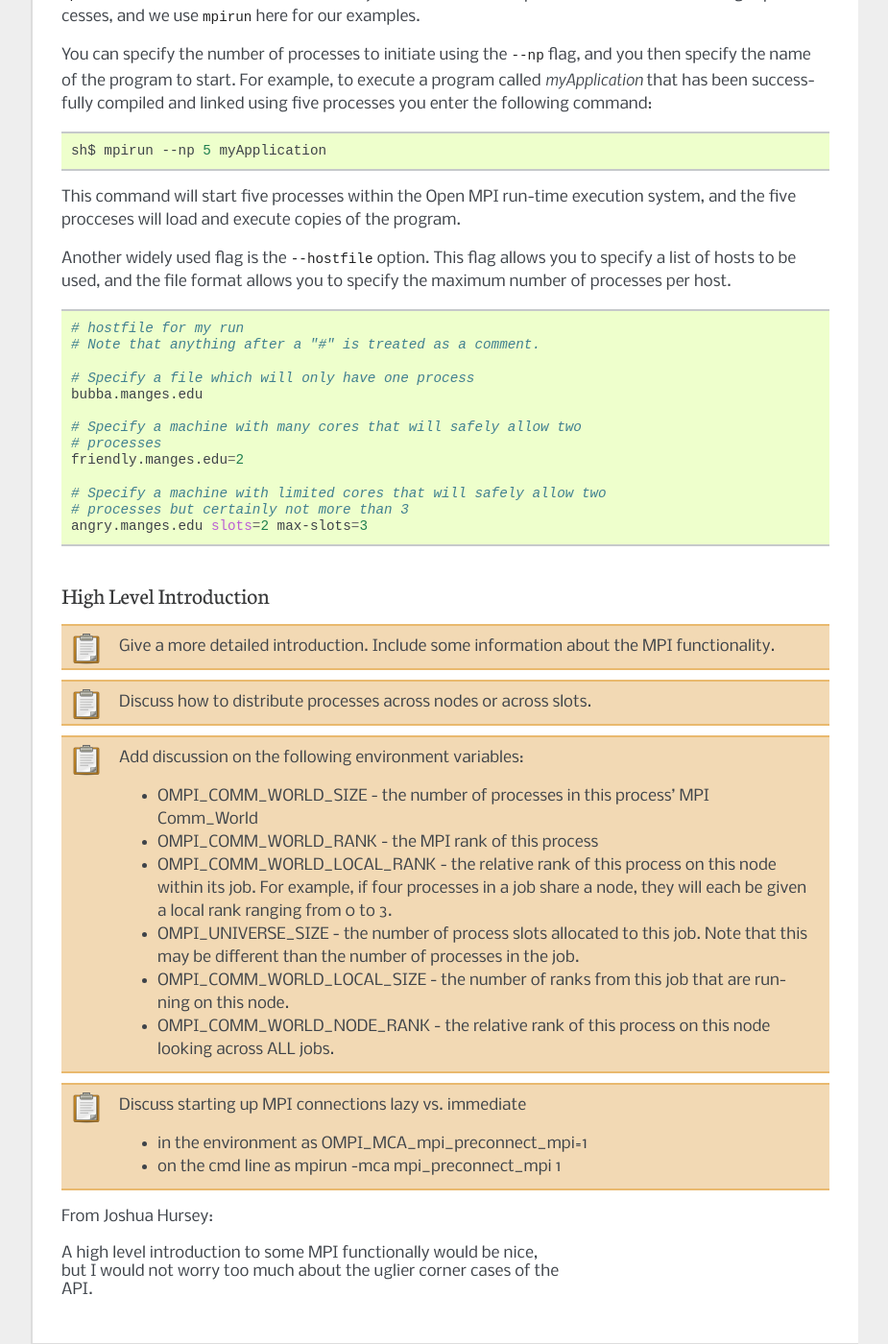
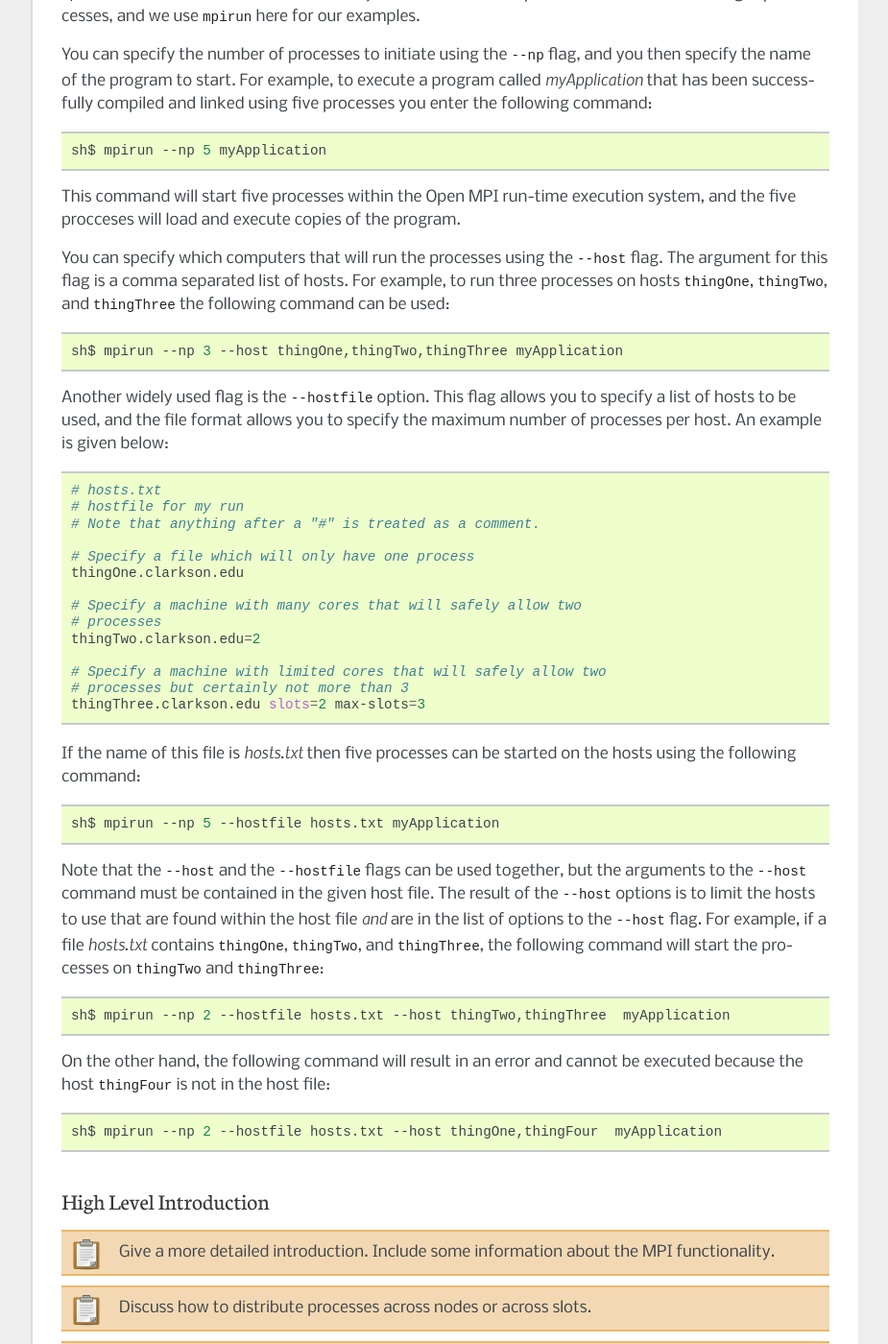
Before and after one commit to anhzhang/docs, a Sphinx documentation site: the page built from userManual/source/introduction.rst, in a window 1280 px wide and 1400 px high, scrolled down 2791 px. Shown: the whole window at 96% size, without its empty margins (198-1123 px from the left). Built offline with Sphinx 7.4.7, drawn with Linux system fonts in a browser that asks for light colours.

Commit message:
Added information about the --hostfile flag and mpirun.

```diff
--- a/userManual/source/introduction.rst
+++ b/userManual/source/introduction.rst
@@ -201,26 +201,64 @@ This command will start five processes within the Open MPI run-time
 execution system, and the five procceses will load and execute copies
 of the program.
 
-Another widely used flag is the ``--hostfile`` option. This flag
-allows you to specify a list of hosts to be used, and the file format
-allows you to specify the maximum number of processes per host.
+You can specify which computers that will run the processes using the
+``--host`` flag. The argument for this flag is a comma separated list
+of hosts. For example, to run three processes on hosts ``thingOne``,
+``thingTwo``, and ``thingThree`` the following command can be used:
 
 .. code-block:: sh
 
+   sh$ mpirun --np 3 --host thingOne,thingTwo,thingThree myApplication
+
+Another widely used flag is the ``--hostfile`` option. This flag
+allows you to specify a list of hosts to be used, and the file format
+allows you to specify the maximum number of processes per host. An
+example is given below:
+
+.. code-block:: sh
+
+   # hosts.txt
    # hostfile for my run
    # Note that anything after a "#" is treated as a comment.
 
    # Specify a file which will only have one process
-   bubba.manges.edu
+   thingOne.clarkson.edu
 
    # Specify a machine with many cores that will safely allow two
    # processes
-   friendly.manges.edu=2
+   thingTwo.clarkson.edu=2
 
    # Specify a machine with limited cores that will safely allow two
    # processes but certainly not more than 3
-   angry.manges.edu slots=2 max-slots=3
+   thingThree.clarkson.edu slots=2 max-slots=3
 
+If the name of this file is *hosts.txt* then five processes can be
+started on the hosts using the following command:
+
+.. code-block:: sh
+
+   sh$ mpirun --np 5 --hostfile hosts.txt myApplication
+
+
+Note that the ``--host`` and the ``--hostfile`` flags can be used
+together, but the  arguments to the ``--host`` command must be
+contained in the given host file. The result of the ``--host`` options
+is to limit the hosts to use that are found within the host file *and*
+are in the list of options to the ``--host`` flag. For example, if a
+file *hosts.txt* contains ``thingOne``, ``thingTwo``, and
+``thingThree``, the following command will start the processes on
+``thingTwo`` and ``thingThree``:
+
+.. code-block:: sh
+
+   sh$ mpirun --np 2 --hostfile hosts.txt --host thingTwo,thingThree  myApplication
+
+On the other hand, the following command will result in an error and
+cannot be executed because the host ``thingFour`` is not in the host file:
+
+.. code-block:: sh
+
+   sh$ mpirun --np 2 --hostfile hosts.txt --host thingOne,thingFour  myApplication
 
 
 ========================
```
